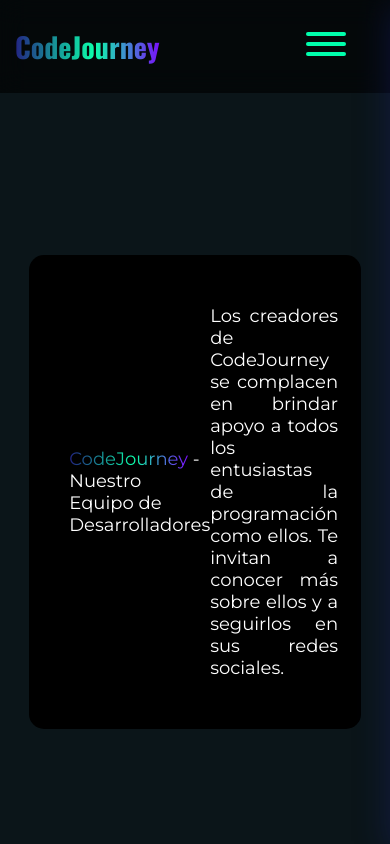
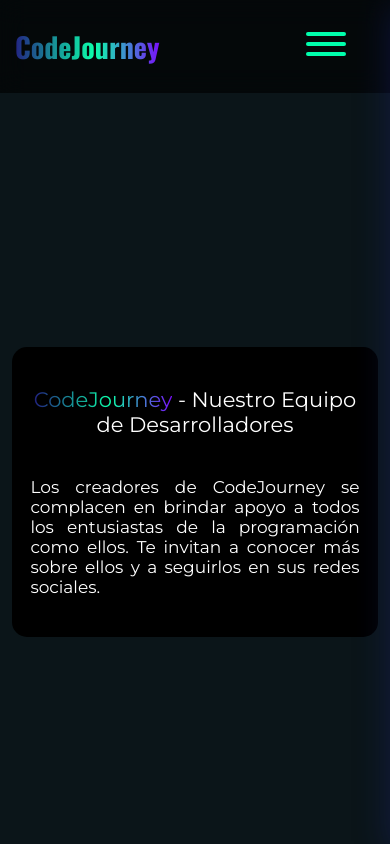
Before and after one commit to SofiDevO/proyecto--fullstack, a React (Vite) app in the folder frontend/CodeJourney/: page /equipo in a window 390 px wide. Shown: the top 844 px of the page. Built offline with nearby package versions, Linux system fonts and the light colour scheme.

Commit message:
styles to teamSection

```diff
--- a/frontend/CodeJourney/src/pages/TeamMembers/TeamMembers.css
+++ b/frontend/CodeJourney/src/pages/TeamMembers/TeamMembers.css
@@ -7,23 +7,48 @@
 }
 
 .team__card {
-    display: flex;
-    align-items: center;
-    width: 85%;
-    align-self: center;
-    background: black;
-    padding: 5rem 4rem;
-    border-radius: 15px;
+  display: flex;
+  align-items: center;
+  width: 80%;
+  height: 40dvh;
+  align-self: center;
+  background: black;
+  padding: 3rem 4rem;
+  border-radius: 15px;
+  justify-content: center;
+  gap: 2rem;
 }
 
 .title__gradient {
-  background: linear-gradient(
-    90deg,
-    rgba(65, 72, 255, 0.5) 0.96%,
-    #0cffab 54.77%,
-    #8000ff 102.59%
-  );
+  background: var(--text-gradient);
   background-clip: text;
   -webkit-background-clip: text;
   -webkit-text-fill-color: transparent;
 }
+.team__title {
+  font-size: 2.4rem;
+}
+.text__content {
+  text-align: justify;
+  width: 61%;
+  min-width: 29rem;
+}
+
+@media screen and (max-width: 768px) {
+  .team__card {
+    width: 94%;
+    padding: 4rem 1rem;
+    gap: 4rem;
+    flex-direction: column;
+    height: auto;
+  }
+  .team__title {
+    font-size: 2.1rem;
+    text-align: center;
+  }
+  .text__content {
+    width: 95%;
+    min-width: unset;
+    font-size: 1.7rem;
+  }
+}
```
